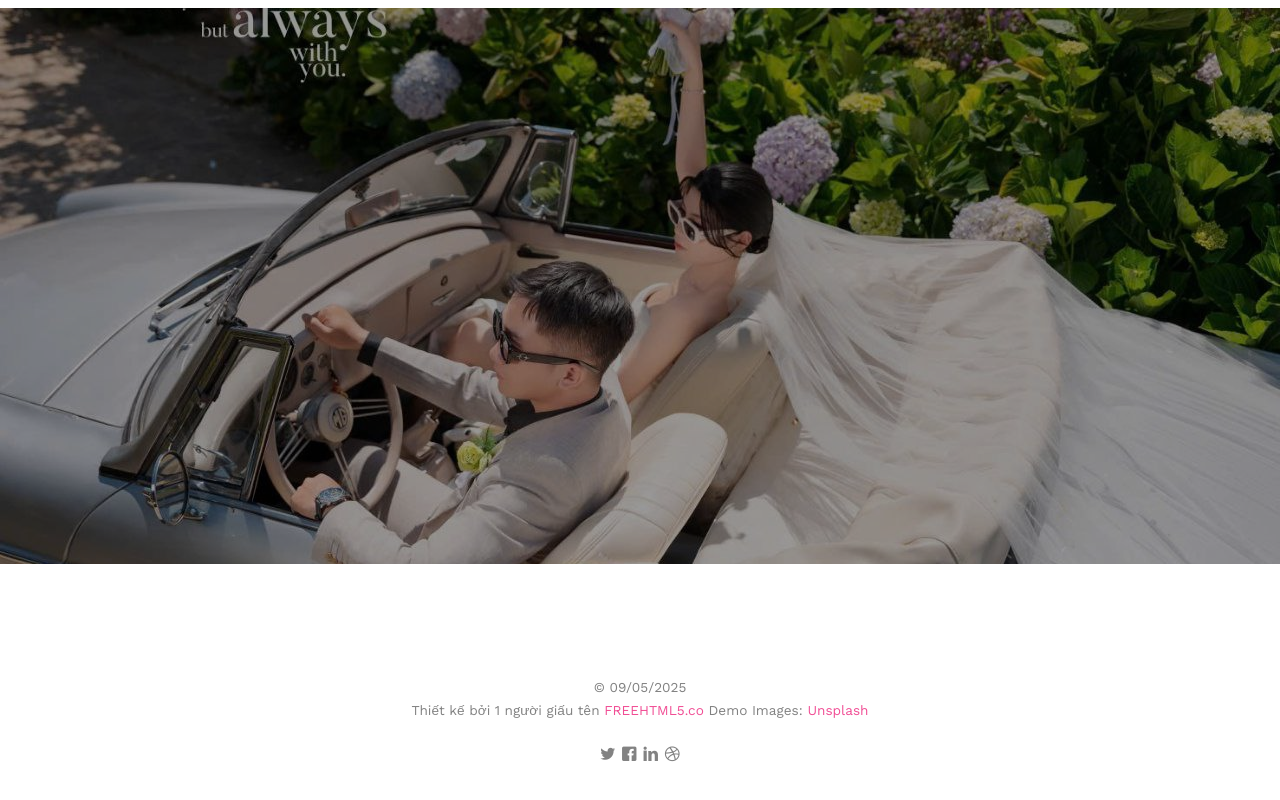
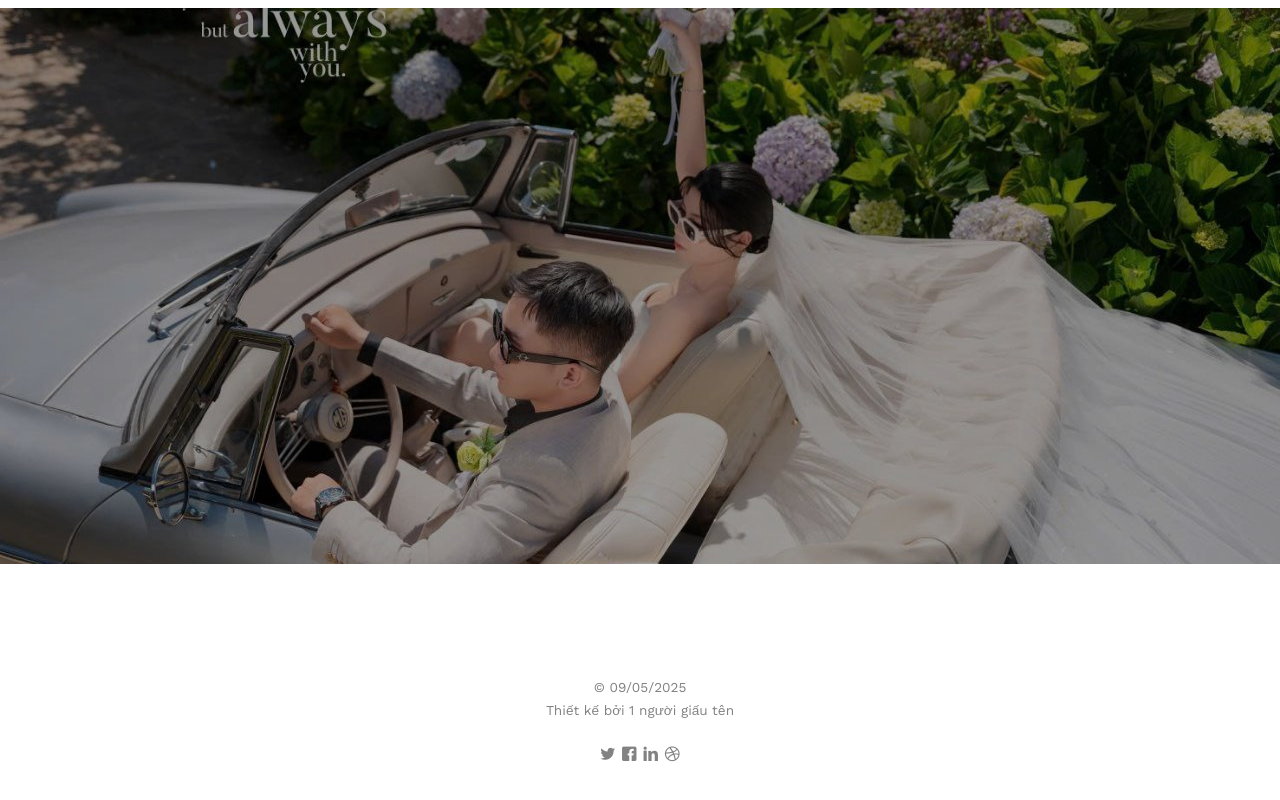
Before and after one commit to threeng0227/wedding-website, a plain HTML site: page index.html in a window 1280 px wide. Shown: the part 7232-8032 px from the top of the page. Drawn offline with nearby package versions, Linux system fonts and the light colour scheme; files whose address does not match are found by name.

Commit message:
git remove

```diff
--- a/index.html
+++ b/index.html
@@ -490,7 +490,7 @@
 				<div class="col-md-12 text-center">
 					<p>
 						<small class="block">&copy; 09/05/2025</small>
-						<small class="block">Thiết kế bởi 1 người giấu tên <a href="http://freehtml5.co/" target="_blank">FREEHTML5.co</a> Demo Images: <a href="http://unsplash.co/" target="_blank">Unsplash</a></small>
+						<small class="block">Thiết kế bởi 1 người giấu tên</small>
 					</p>
 					<p>
 						<ul class="fh5co-social-icons">
```
